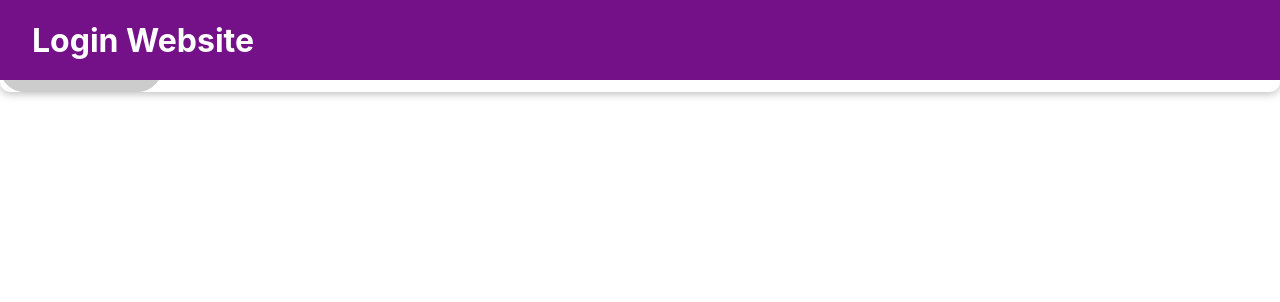
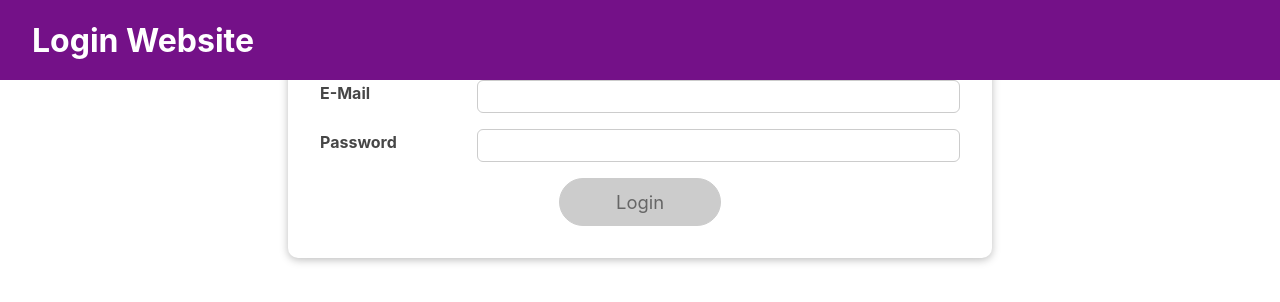
Before and after one commit to NikhilMeruva959/SBU-Exercise-App, a React (Create React App) app in the folder my-app/: page / in a window 1280 px wide. Shown: the top 302 px of the page. Built offline with nearby package versions, Linux system fonts and the light colour scheme.

Commit message:
Login Form, Still Working out Bugs to Transition to Home

```diff
--- a/my-app/src/App.js
+++ b/my-app/src/App.js
@@ -4,13 +4,18 @@
 import React, { useContext } from 'react';
 import MainHeader from './components/Header/Header';
 import Login from './components/Login/Login';
+import Home from './components/Home/Home'
 
 function App() {
   const context = useContext(AuthContext);
   return (
       <React.Fragment>
         <MainHeader/>
-        {!context.isLoggedIn && <Login/>}
+        <main>
+          {/* Because we are directly using the isLoggedIn in Login and Home and not just fowarding it */}
+          {!context.isLoggedIn && <Login/>}
+          {context.isLoggedIn && <Home/>}
+        </main>
       </React.Fragment>
   );
 }
--- a/my-app/src/components/Login/Login.module.css
+++ b/my-app/src/components/Login/Login.module.css
@@ -0,0 +1,56 @@
+.login {
+    width: 90%;
+    max-width: 40rem;
+    margin: 2rem auto;
+    padding: 2rem;
+  }
+
+  .control {
+    margin: 1rem 0;
+    display: flex;
+    align-items: stretch;
+    flex-direction: column;
+  }
+
+  .control label,
+  .control input {
+    display: block;
+  }
+
+  .control label {
+    font-weight: bold;
+    flex: 1;
+    color: #464646;
+    margin-bottom: 0.5rem;
+  }
+
+  .control input {
+    flex: 3;
+    font: inherit;
+    padding: 0.35rem 0.35rem;
+    border-radius: 6px;
+    border: 1px solid #ccc;
+  }
+
+  .control input:focus {
+    outline: none;
+    border-color: #4f005f;
+    background: #f6dbfc;
+  }
+
+  .control.invalid input {
+    border-color: red;
+    background: #fbdada;
+  }
+
+  .actions {
+    text-align: center;
+  }
+
+  @media (min-width: 768px) {
+    .control {
+      align-items: center;
+      flex-direction: row;
+    }
+
+  }
```
